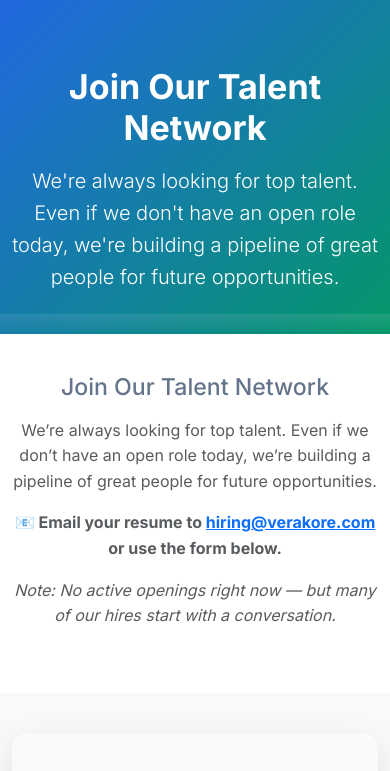
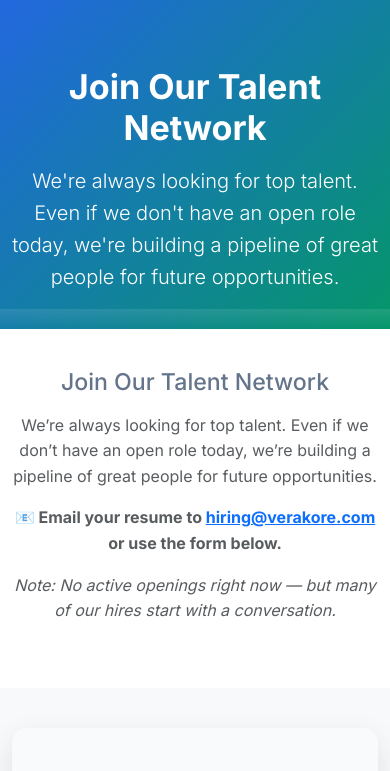
Before and after one commit to raulmendesrosa-debug/verakore-prod, a plain HTML site: page careers.html in a window 390 px wide. Shown: the part 73-844 px from the top of the page. Drawn offline with nearby package versions, Linux system fonts and the light colour scheme.

Commit message:
Reduce hero bottom padding by 10px more

```diff
--- a/careers.html
+++ b/careers.html
@@ -70,7 +70,7 @@
         .hero-section {
             background: linear-gradient(135deg, var(--primary-color) 0%, var(--secondary-color) 100%);
             color: white;
-            padding: 220px 0 50px;
+            padding: 220px 0 40px;
             position: relative;
         }
 
@@ -146,7 +146,7 @@
             }
 
             .hero-section {
-                padding: 160px 0 35px 0 !important;
+                padding: 160px 0 30px 0 !important;
                 min-height: auto !important;
             }
 
@@ -203,7 +203,7 @@
             }
 
             .hero-section {
-                padding: 140px 0 25px 0 !important;
+                padding: 140px 0 20px 0 !important;
                 min-height: auto !important;
             }
 
```
